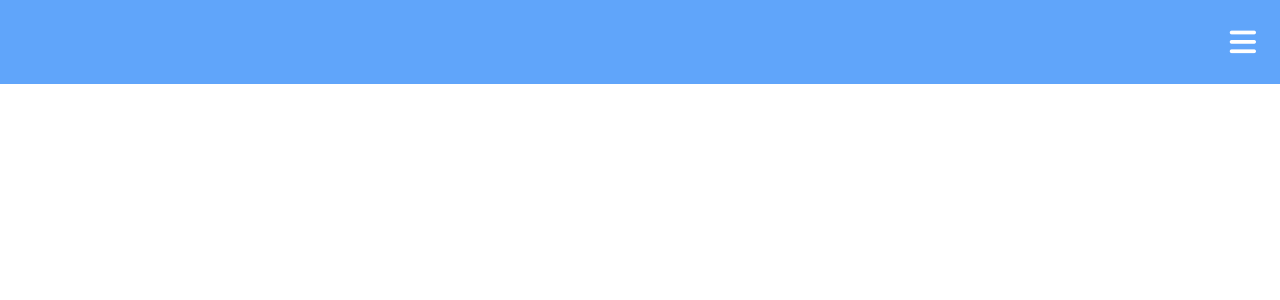
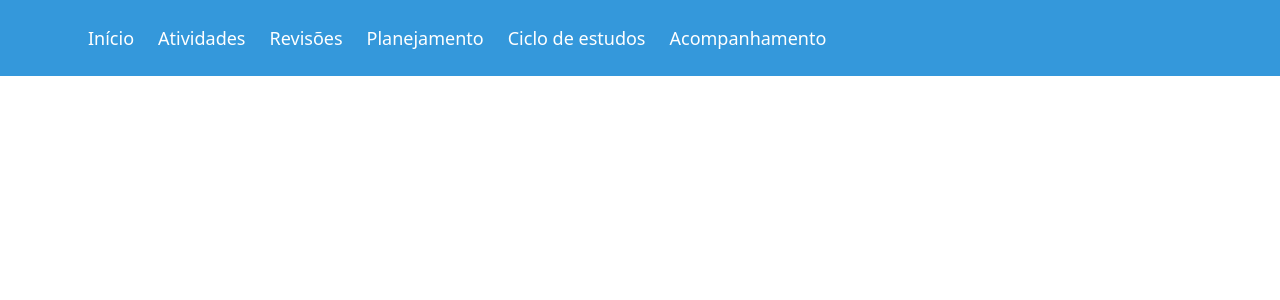
Before and after one commit to Cris-Smykel/jose-aprovado, a React (Create React App) app: page / in a window 1280 px wide. Shown: the top 300 px of the page. Built offline with nearby package versions, Linux system fonts and the light colour scheme.

Commit message:
Header complete

```diff
--- a/src/components/Header.jsx
+++ b/src/components/Header.jsx
@@ -1,4 +1,4 @@
-import { Link } from "react-router-dom";
+import { Link, useLocation } from "react-router-dom";
 import { useState } from "react";
 
 export default function Header() {
@@ -13,19 +13,19 @@ export default function Header() {
   const [showMobileNav, setShowMobileNav] = useState(() => false);
 
   return (
-    <header>
-      <div className="p-6 bg-blue-400 flex justify-end">
+    <header className="bg-primary">
+      <div className="p-6 flex justify-end md:justify-start md:max-w-6xl m-auto">
         <i
           onClick={() => handleHeaderBarsClick(setShowMobileNav, true)}
-          className="icon-bars text-white text-3xl cursor-pointer"
+          className="icon-bars text-white text-3xl cursor-pointer md:hidden"
         ></i>
 
         <nav
           className={`${
             showMobileNav ? "flex" : "hidden"
-          } fixed top-0 bottom-0 left-0 right-0 bg-primary justify-center items-center`}
+          } fixed top-0 bottom-0 left-0 right-0 bg-primary justify-center items-center md:block md:static`}
         >
-          <ul className="flex flex-col gap-4 relative">
+          <ul className="flex flex-col gap-6 relative md:flex-row">
             {headerAnchorsElement}
 
             <i
@@ -47,7 +47,9 @@ function HeaderAnchor(props) {
   return (
     <li>
       <Link
-        className="text-white font-medium text-lg cursor-pointer"
+        className={`text-white font-medium text-lg cursor-pointer hover:text-secondary transition-colors duration-200 ${
+          useLocation().pathname === props.path && "text-secondary"
+        }`}
         to={props.path}
       >
         {props.name}
--- a/tailwind.config.js
+++ b/tailwind.config.js
@@ -6,6 +6,7 @@ module.exports = {
     extend: {
       colors: {
         primary: "#3498db",
+        secondary: "#79dda3",
       },
     },
   },
```
